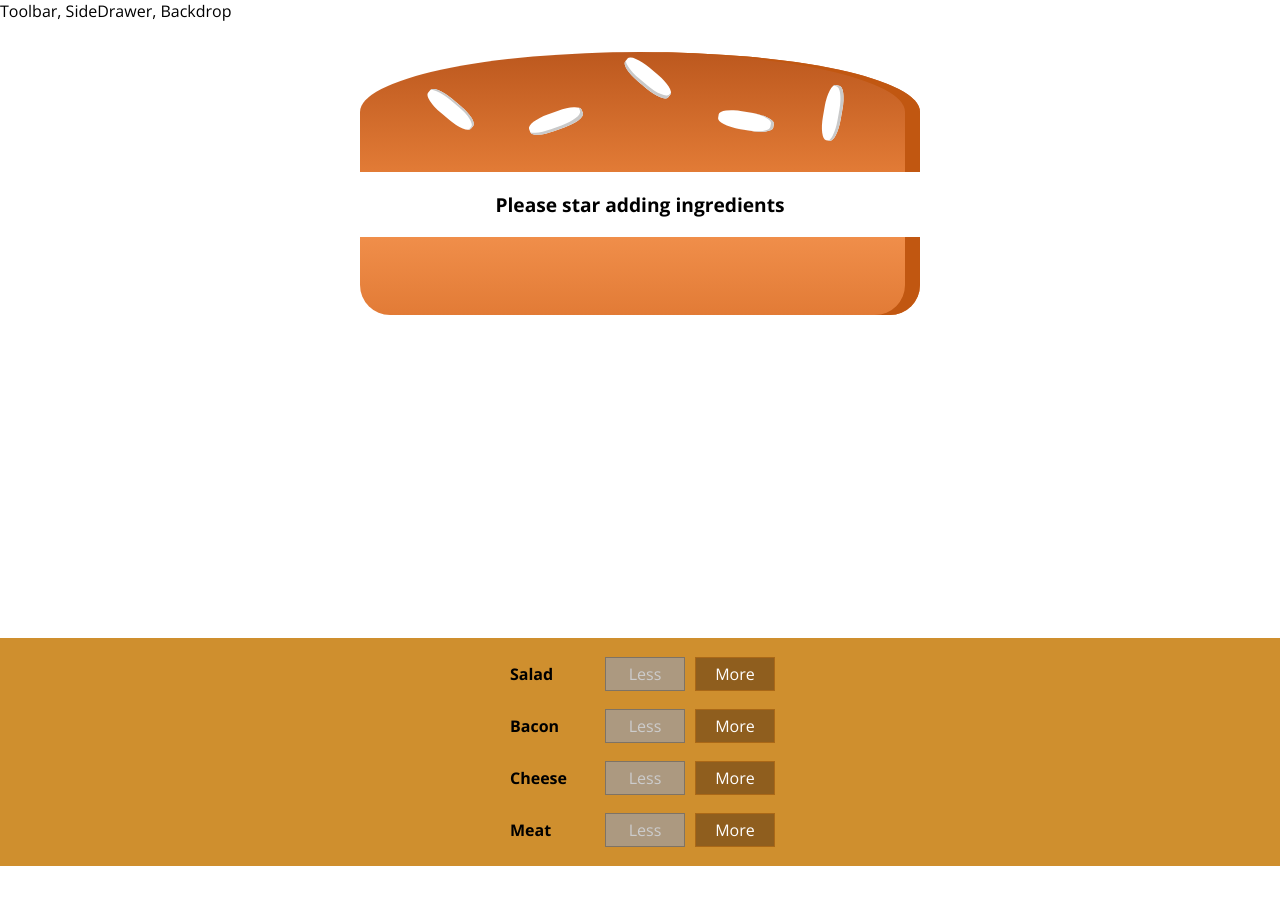
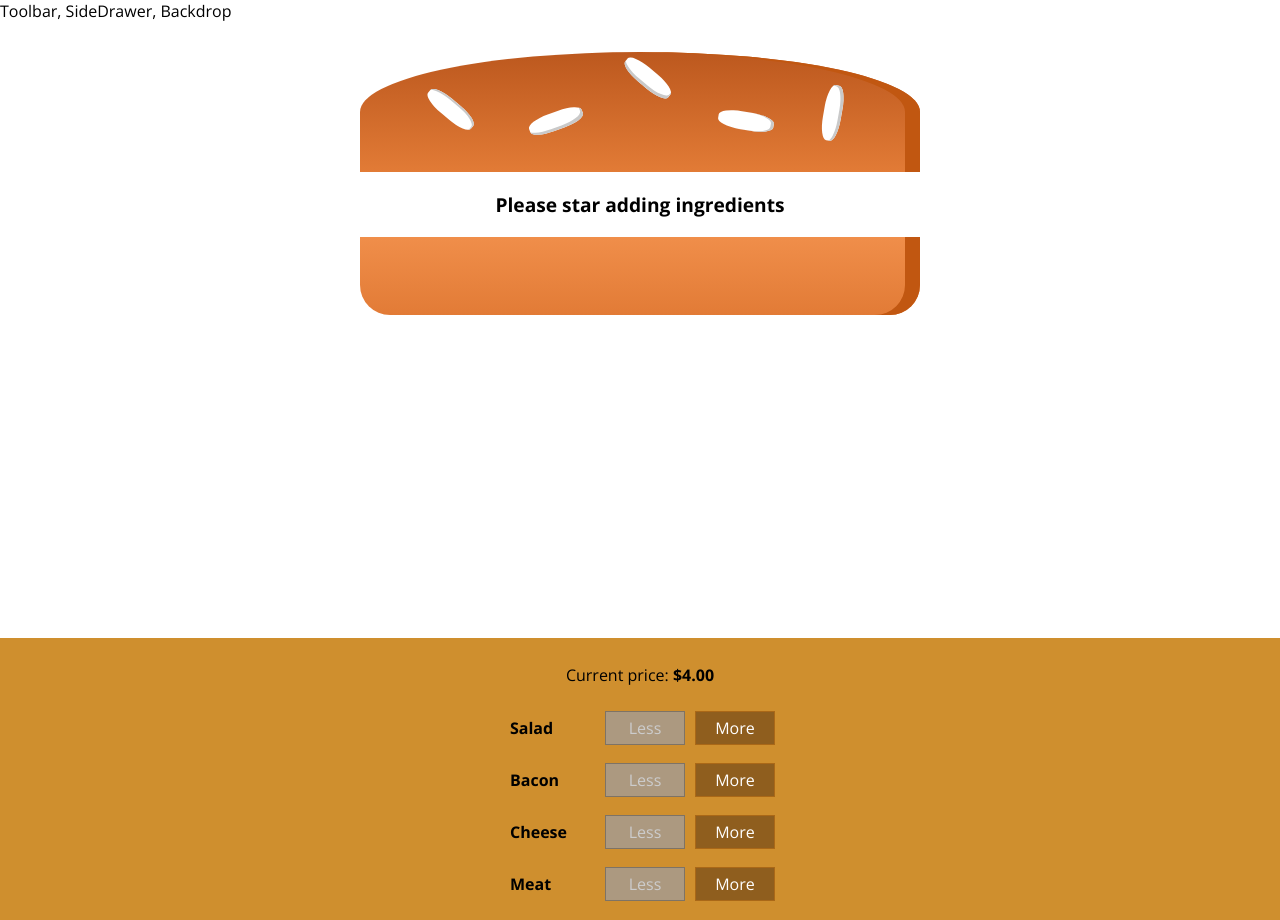
Before and after one commit to Cristhho/react-burger-builder, a React app: page / in a window 1280 px wide. Before the commit the page ends 866 px from the top, so only its background shows below. Built offline with nearby package versions, Linux system fonts and the light colour scheme.

Commit message:
showing the price

```diff
--- a/src/components/Burger/BuildControls/BuildControls.js
+++ b/src/components/Burger/BuildControls/BuildControls.js
@@ -12,6 +12,7 @@
 
 const buildControls = (props) => (
 	<div className={classes.BuildControls}>
+		<p>Current price: <strong>${props.price.toFixed(2)}</strong></p>
 		{controls.map(ctrl => (
 			<BuildControl
 				key={ctrl.label}
--- a/src/containers/BurgerBuilder/BurgerBuilder.js
+++ b/src/containers/BurgerBuilder/BurgerBuilder.js
@@ -65,6 +65,7 @@
 			<Auxiliary>
 				<Burger ingredients={this.state.ingredients}/>
 				<BuildControls
+					price={this.state.totalPrice}
 					ingredientAdded={this.addIngredientHandler}
 					ingredientRemoved={this.removeIngredientHandler}
 					disabled={disabledInfo} />
```
